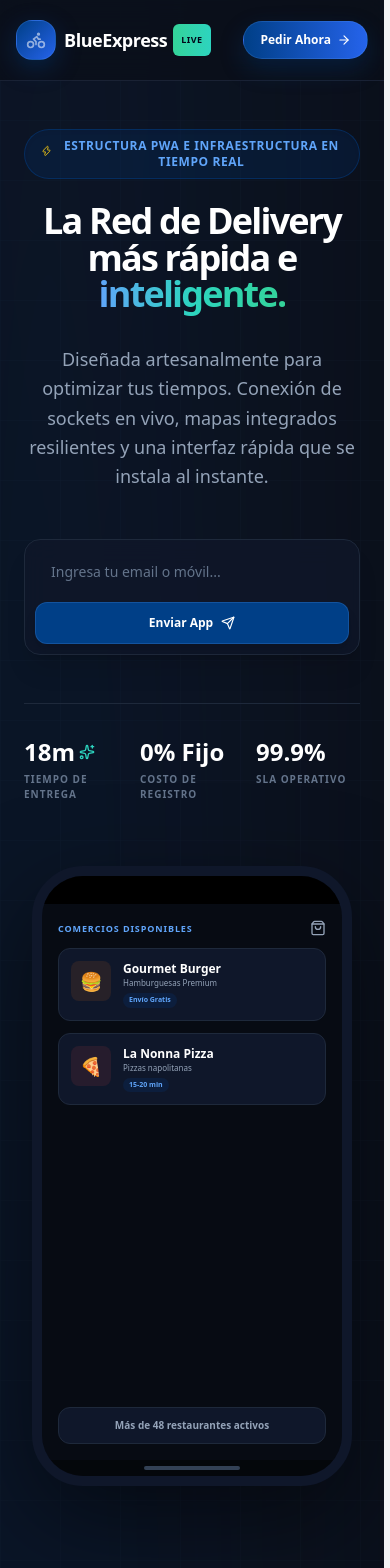
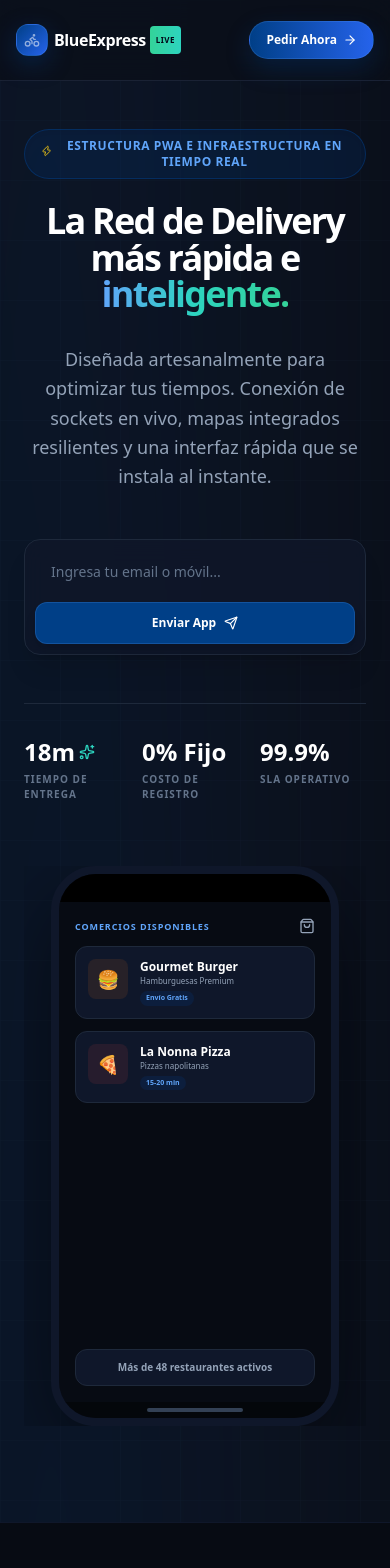
Before and after one commit to gglveliz-byte/in-house, a Next.js app: page / in a window 390 px wide. Shown: the top 1568 px of the page. Built offline with nearby package versions, Linux system fonts and the light colour scheme.

Commit message:
style: optimize mobile viewport safety, fluid phone mockup scale, and logo layout

```diff
--- a/src/app/globals.css
+++ b/src/app/globals.css
@@ -31,8 +31,15 @@
     --font-family-main: 'Inter', system-ui, -apple-system, sans-serif;
   }
 
-html {
-  scrollbar-gutter: stable;
+html, body {
+  overflow-x: hidden;
+  max-width: 100%;
+}
+
+@media (min-width: 768px) {
+  html {
+    scrollbar-gutter: stable;
+  }
 }
 
   body {
--- a/src/app/page.tsx
+++ b/src/app/page.tsx
@@ -113,14 +113,14 @@ export default function BlueExpressArtisanalLanding() {
         <div className="max-w-7xl mx-auto px-4 sm:px-6 h-20 flex justify-between items-center">
 
           {/* Logo with Tech Vibe */}
-          <div className="flex items-center gap-2 sm:gap-3 group cursor-pointer">
-            <div className="w-10 h-10 sm:w-12 sm:h-12 rounded-2xl bg-gradient-to-br from-[#003f87] to-blue-600 flex items-center justify-center text-white shadow-[0px_8px_24px_rgba(0,63,135,0.4)] transition-all duration-300 group-hover:scale-105 group-hover:shadow-[0px_8px_32px_rgba(0,63,135,0.6)] border border-blue-400/20">
-              <Bike className="w-5 h-5 sm:w-6 sm:h-6 animate-pulse" />
+          <div className="flex items-center gap-1.5 sm:gap-3 group cursor-pointer">
+            <div className="w-8 h-8 sm:w-12 sm:h-12 rounded-xl sm:rounded-2xl bg-gradient-to-br from-[#003f87] to-blue-600 flex items-center justify-center text-white shadow-[0px_8px_24px_rgba(0,63,135,0.4)] transition-all duration-300 group-hover:scale-105 group-hover:shadow-[0px_8px_32px_rgba(0,63,135,0.6)] border border-blue-400/20">
+              <Bike className="w-4 h-4 sm:w-6 sm:h-6 animate-pulse" />
             </div>
             <div className="flex flex-col">
-              <span className="text-lg sm:text-xl font-black text-white tracking-tight flex items-center gap-1.5">
+              <span className="text-sm min-[380px]:text-base sm:text-xl font-black text-white tracking-tight flex items-center gap-1 sm:gap-1.5">
                 BlueExpress
-                <span className="bg-gradient-to-r from-emerald-400 to-teal-400 text-slate-950 text-[9px] font-black uppercase px-2 py-0.5 rounded-md tracking-wider">
+                <span className="bg-gradient-to-r from-emerald-400 to-teal-400 text-slate-950 text-[8px] sm:text-[9px] font-black uppercase px-1.5 py-0.5 rounded sm:rounded-md tracking-wider hidden min-[380px]:inline-block">
                   LIVE
                 </span>
               </span>
@@ -236,13 +236,13 @@ export default function BlueExpressArtisanalLanding() {
           </div>
 
           {/* Hero Right Visual: The Dynamic Hands-on Phone */}
-          <div className="flex-1 w-full max-w-md lg:max-w-none flex justify-center relative">
+          <div className="flex-1 w-full max-w-md lg:max-w-none flex justify-center relative overflow-hidden sm:overflow-visible">
 
             {/* Phone Case Frame */}
             <div
               onMouseEnter={() => setIsHoveredPhone(true)}
               onMouseLeave={() => setIsHoveredPhone(false)}
-              className="relative w-80 h-[620px] bg-[#0c1220] rounded-[3.2rem] border-[10px] border-slate-900 shadow-[0px_32px_96px_rgba(0,0,0,0.5)] overflow-hidden transition-all duration-500 hover:scale-[1.03] hover:shadow-[0px_32px_96px_rgba(0,63,135,0.2)] group"
+              className="relative w-72 sm:w-80 h-[560px] sm:h-[620px] bg-[#0c1220] rounded-[2.8rem] sm:rounded-[3.2rem] border-[8px] sm:border-[10px] border-slate-900 shadow-[0px_32px_96px_rgba(0,0,0,0.5)] overflow-hidden transition-all duration-500 hover:scale-[1.03] hover:shadow-[0px_32px_96px_rgba(0,63,135,0.2)] group"
             >
 
               {/* Notch */}
```
